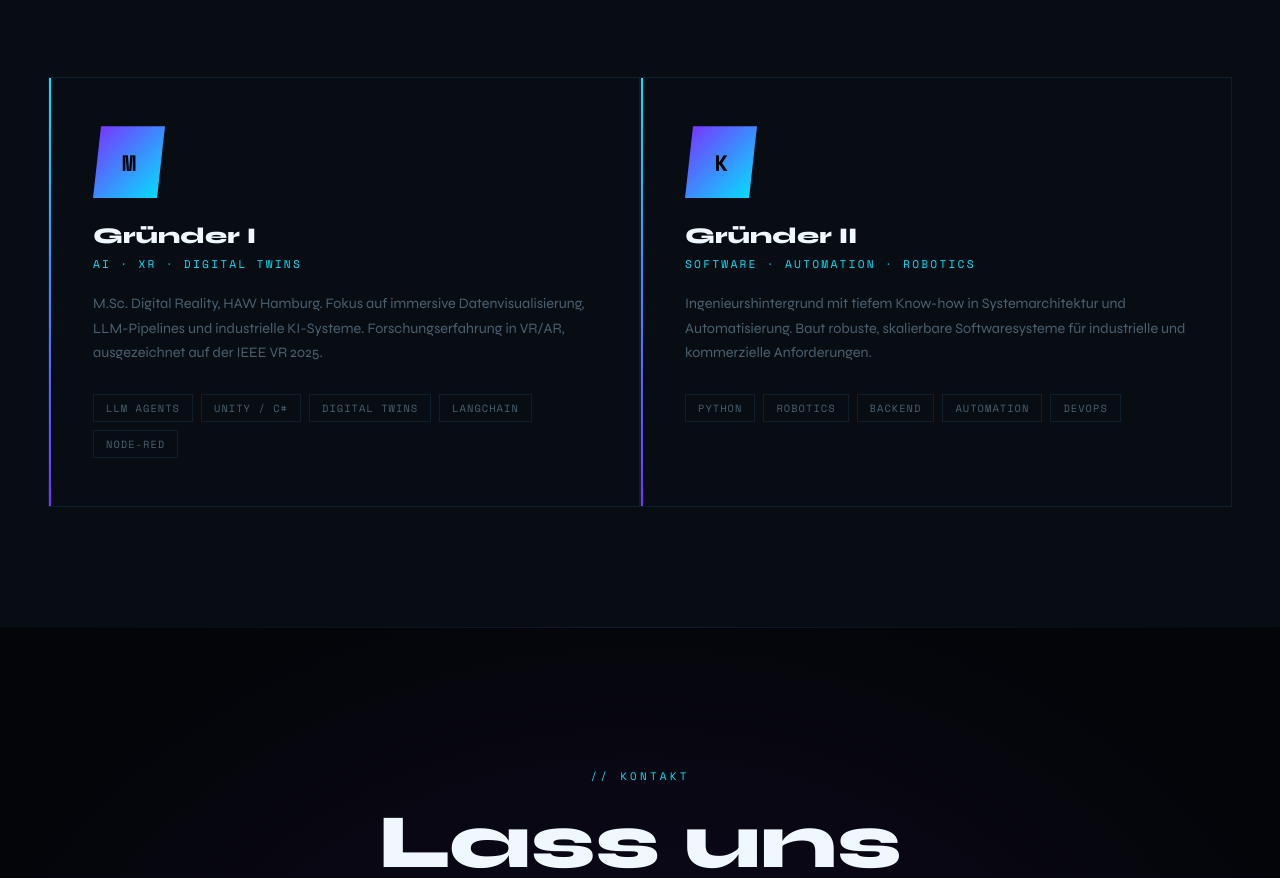
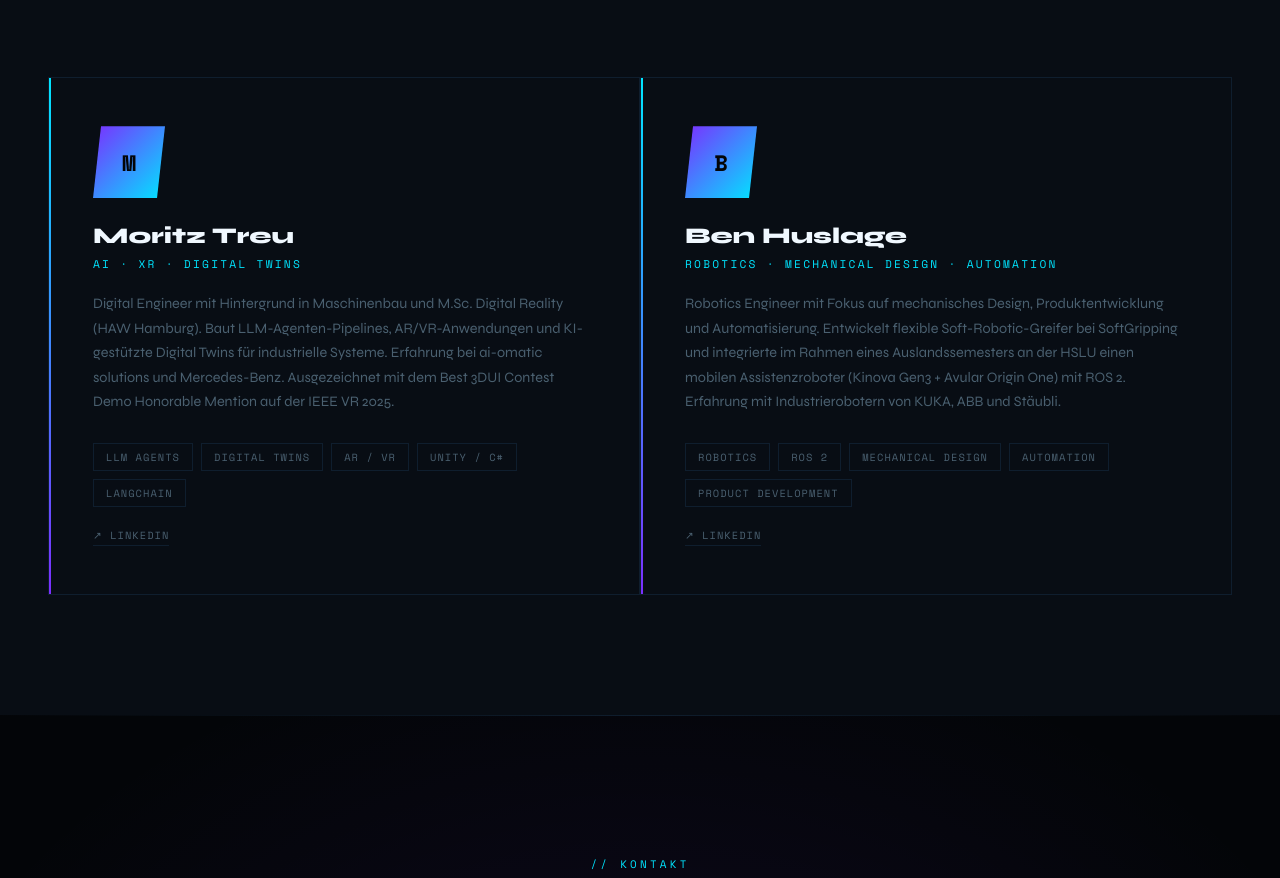
Before and after one commit to momorit/binaryforge, a plain HTML site: page index.html in a window 1280 px wide. Shown: the part 3143-4021 px from the top of the page. Drawn offline with nearby package versions, Linux system fonts and the light colour scheme.

Commit message:
update founders section with real names, bios and LinkedIn links
Co-Authored-By: Claude Sonnet 4.6 <noreply@anthropic.com>

```diff
--- a/index.html
+++ b/index.html
@@ -662,6 +662,26 @@
     color: var(--accent);
   }
 
+  .person-linkedin {
+    display: inline-flex;
+    align-items: center;
+    gap: 8px;
+    margin-top: 20px;
+    font-family: var(--mono);
+    font-size: 0.65rem;
+    letter-spacing: 0.1em;
+    text-transform: uppercase;
+    color: var(--text-dim);
+    text-decoration: none;
+    border-bottom: 1px solid var(--border);
+    padding-bottom: 2px;
+    transition: color 0.2s, border-color 0.2s;
+  }
+  .person-linkedin:hover {
+    color: var(--accent);
+    border-color: var(--accent);
+  }
+
   /* CONTACT / CTA */
   #contact {
     background: var(--bg);
@@ -1001,33 +1021,35 @@
   <div class="about-grid">
     <div class="person-card reveal">
       <div class="person-avatar">M</div>
-      <div class="person-name">Gründer I</div>
+      <div class="person-name">Moritz Treu</div>
       <div class="person-role">AI · XR · Digital Twins</div>
       <p class="person-bio">
-        M.Sc. Digital Reality, HAW Hamburg. Fokus auf immersive Datenvisualisierung, LLM-Pipelines und industrielle KI-Systeme. Forschungserfahrung in VR/AR, ausgezeichnet auf der IEEE VR 2025.
+        Digital Engineer mit Hintergrund in Maschinenbau und M.Sc. Digital Reality (HAW Hamburg). Baut LLM-Agenten-Pipelines, AR/VR-Anwendungen und KI-gestützte Digital Twins für industrielle Systeme. Erfahrung bei ai-omatic solutions und Mercedes-Benz. Ausgezeichnet mit dem Best 3DUI Contest Demo Honorable Mention auf der IEEE VR 2025.
       </p>
       <div class="tags">
         <span class="tag">LLM Agents</span>
+        <span class="tag">Digital Twins</span>
+        <span class="tag">AR / VR</span>
         <span class="tag">Unity / C#</span>
-        <span class="tag">Digital Twins</span>
         <span class="tag">Langchain</span>
-        <span class="tag">Node-RED</span>
       </div>
+      <a href="https://www.linkedin.com/in/moritz-treu-31b3a318a/" target="_blank" rel="noopener" class="person-linkedin">↗ LinkedIn</a>
     </div>
     <div class="person-card reveal">
-      <div class="person-avatar">K</div>
-      <div class="person-name">Gründer II</div>
-      <div class="person-role">Software · Automation · Robotics</div>
+      <div class="person-avatar">B</div>
+      <div class="person-name">Ben Huslage</div>
+      <div class="person-role">Robotics · Mechanical Design · Automation</div>
       <p class="person-bio">
-        Ingenieurshintergrund mit tiefem Know-how in Systemarchitektur und Automatisierung. Baut robuste, skalierbare Softwaresysteme für industrielle und kommerzielle Anforderungen.
+        Robotics Engineer mit Fokus auf mechanisches Design, Produktentwicklung und Automatisierung. Entwickelt flexible Soft-Robotic-Greifer bei SoftGripping und integrierte im Rahmen eines Auslandssemesters an der HSLU einen mobilen Assistenzroboter (Kinova Gen3 + Avular Origin One) mit ROS 2. Erfahrung mit Industrierobotern von KUKA, ABB und Stäubli.
       </p>
       <div class="tags">
-        <span class="tag">Python</span>
         <span class="tag">Robotics</span>
-        <span class="tag">Backend</span>
+        <span class="tag">ROS 2</span>
+        <span class="tag">Mechanical Design</span>
         <span class="tag">Automation</span>
-        <span class="tag">DevOps</span>
+        <span class="tag">Product Development</span>
       </div>
+      <a href="https://www.linkedin.com/in/ben-huslage-7a5b4b262/" target="_blank" rel="noopener" class="person-linkedin">↗ LinkedIn</a>
     </div>
   </div>
 </section>
```
